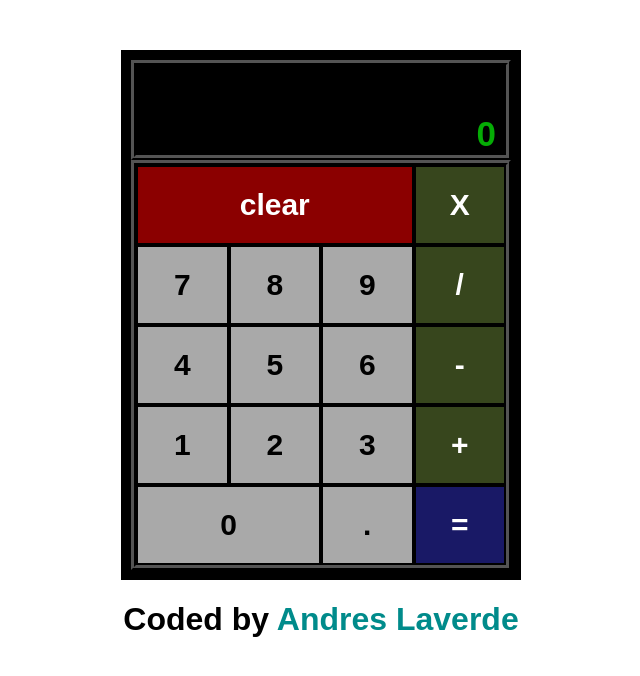
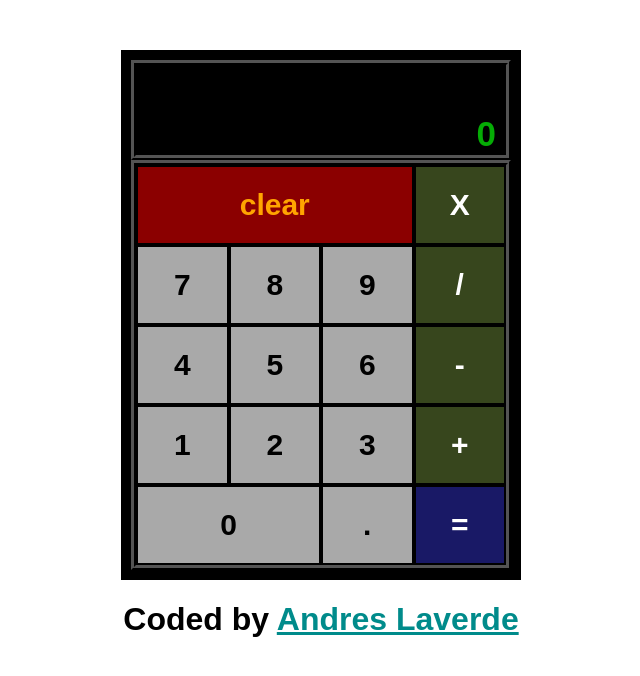
Before and after one commit to Verdecelulandres/JS-Calculator, a React (Create React App) app: page / in a window 1280 px wide. In both pictures the pointer is over the button "clear". Shown: the top 676 px of the page, without its empty margins (319-959 px from the left). Built offline with nearby package versions, Linux system fonts and the light colour scheme; a web font is replaced by a local one.

Commit message:
Buttons on hover finish

```diff
--- a/src/App.js
+++ b/src/App.js
@@ -47,7 +47,7 @@ class App extends React.Component {
             <button className='col-3' id="equals">=</button>
           </div>
         </div>
-        <h1>Coded by <span style={{color: 'darkcyan'}}>Andres Laverde</span></h1>
+        <h1>Coded by <a target='_blank'  href='https://andreslaverde.com/' style={{color: 'darkcyan'}}>Andres Laverde</a></h1>
       </div>
     );
 }
--- a/src/App.scss
+++ b/src/App.scss
@@ -66,6 +66,10 @@ button[class^="col-"] {
   color: white;
 }
 
+#clear:hover {
+  color: orange;
+}
+
 #equals {
   background-color: rgb(25, 25, 102);
   color: white;
@@ -76,6 +80,9 @@ button[class^="col-"] {
   background-color: rgb(55, 70, 29);
 }
 
+#equals:hover, #multiply:hover, #divide:hover, #subtract:hover, #add:hover {
+  color: orangered;
+}
 
 //Creates the grid system I will be using.
 @for $i from 1 through $columns {
```
Also changed, not shown: 1 other file (tests, documents, lock files or other folders).
